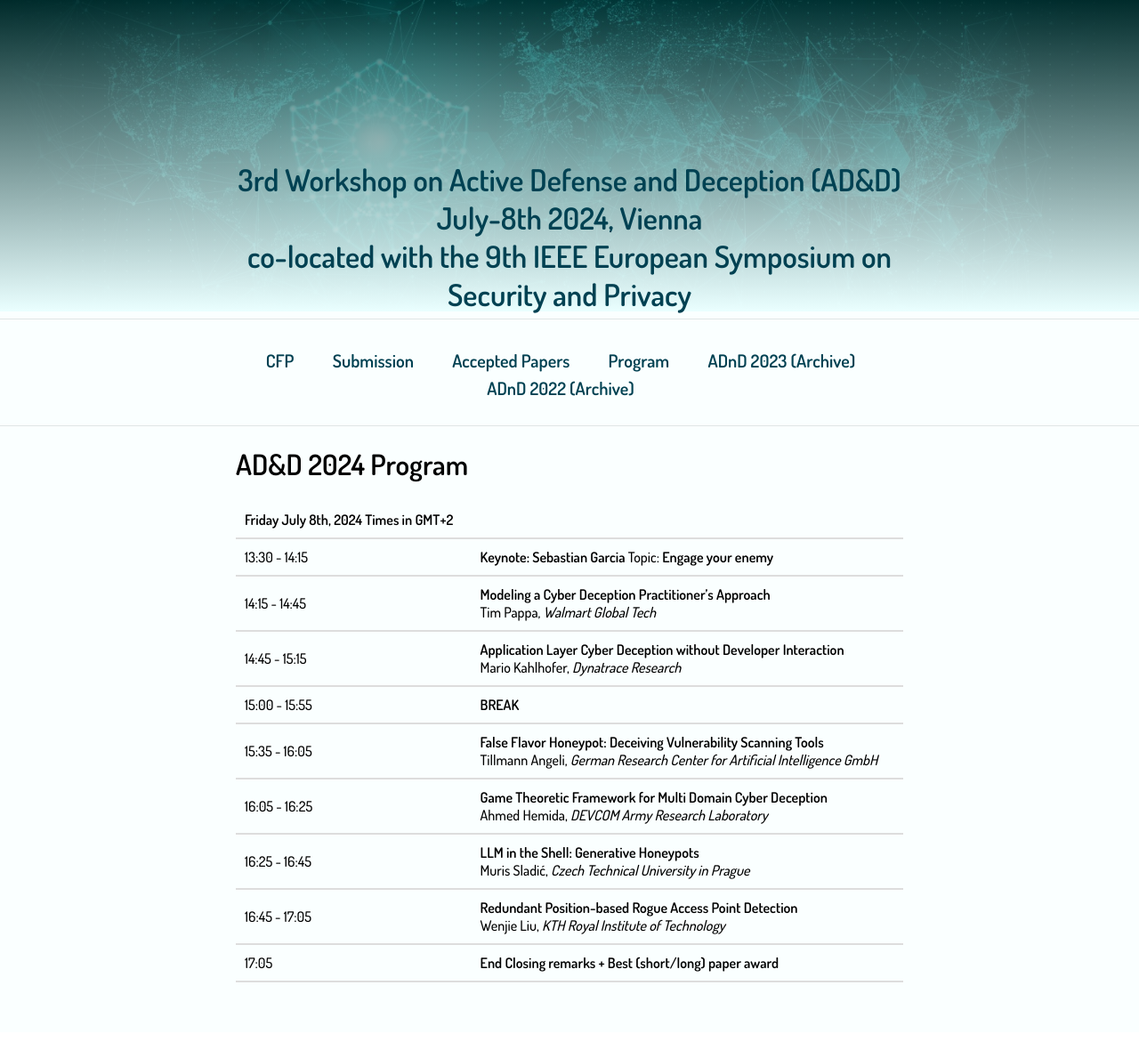
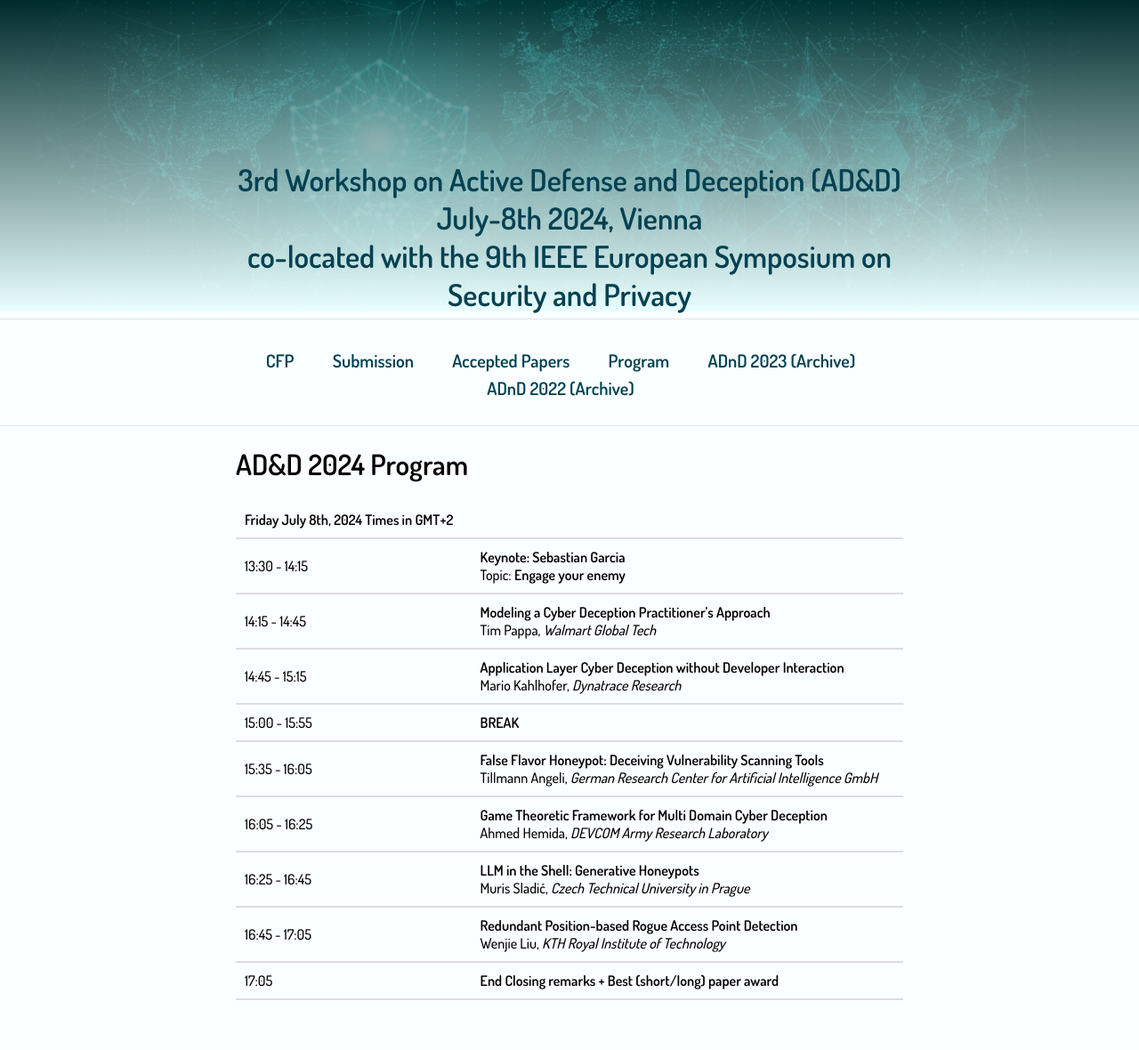
Before and after one commit to BillyPragSec/billypragsec.github.io, a Jekyll site: the page built from program_2024.md, in a window 1280 px wide. Shown: the whole page at 89% size. Built offline with Jekyll 4.4.1, drawn with Linux system fonts in a browser that asks for light colours.

Commit message:
typo fix

```diff
--- a/program_2024.md
+++ b/program_2024.md
@@ -11,7 +11,7 @@ permalink: /program_2024/
 
 | Friday July 8th, 2024 Times in GMT+2  ||
 | ---- | ---- |
-|13:30 - 14:15| **Keynote: Sebastian Garcia** Topic: **Engage your enemy**|
+|13:30 - 14:15| **Keynote: Sebastian Garcia** <br> Topic: **Engage your enemy**|
 |14:15 - 14:45| **Modeling a Cyber Deception Practitioner's Approach** <br> Tim Pappa, _Walmart Global Tech_ |
 |14:45 - 15:15| **Application Layer Cyber Deception without Developer Interaction** <br> Mario Kahlhofer, _Dynatrace Research_ |
 |15:00 - 15:55| **BREAK** |
```
